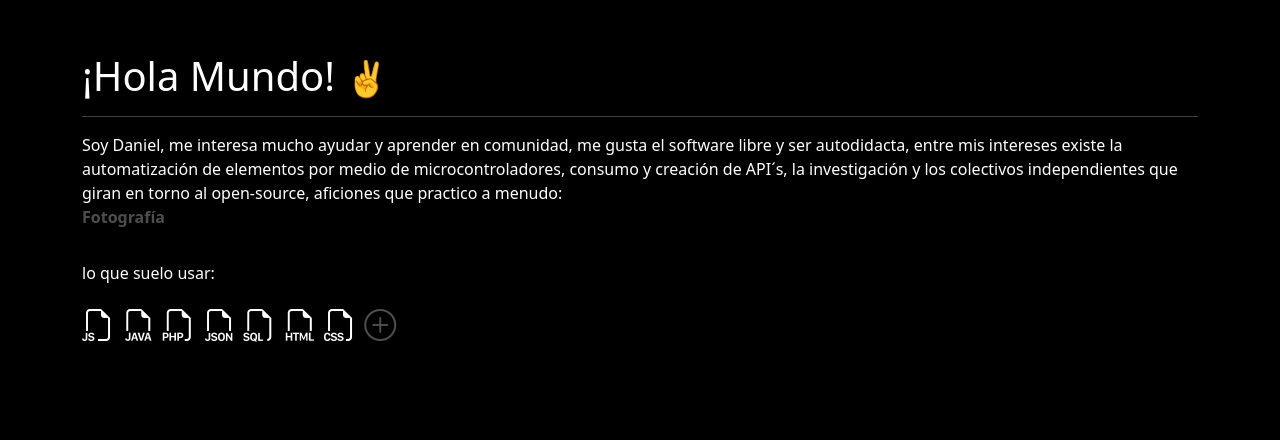
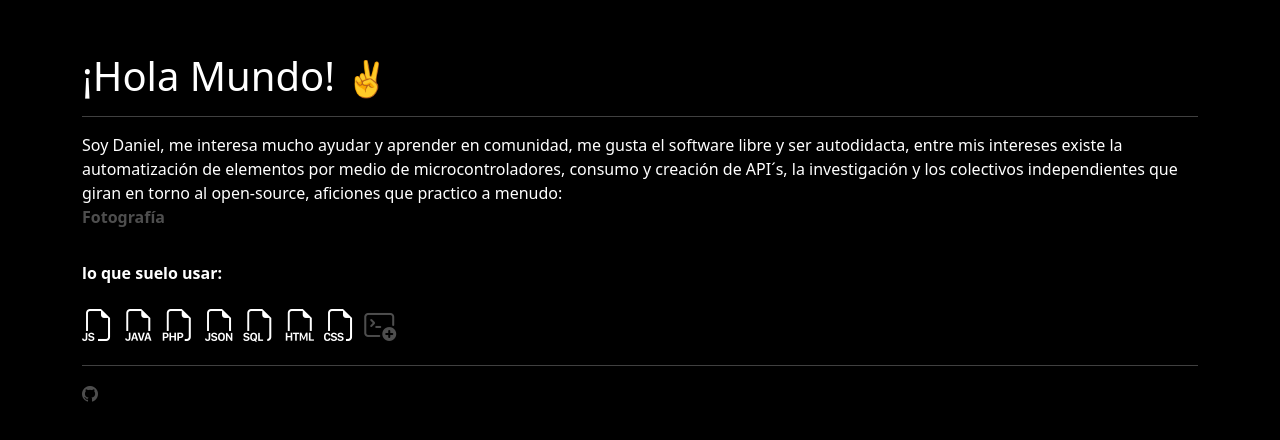
Before and after one commit to daniel-990/xorroperroSite, a website: page index.html in a window 1280 px wide. Shown: the part 108-548 px from the top of the page. Drawn offline with nearby package versions, Linux system fonts and the light colour scheme.

Commit message:
se edita el index

```diff
--- a/index.html
+++ b/index.html
@@ -18,10 +18,17 @@
                 me gusta el software libre y ser autodidacta,
                 entre mis intereses existe la automatización de elementos por medio de microcontroladores,
                 consumo y creación de API´s, la investigación y los colectivos independientes que giran en torno al open-source,
-                aficiones que practico a menudo: <br><b><a href="https://www.instagram.com/xorroperro/" target="_blank">Fotografía</a></b>
+                aficiones que practico a menudo: <br>
+                <b>
+                    <a href="https://www.instagram.com/xorroperro/" target="_blank">Fotografía</a>
+                </b>
             </div>
             <div class="iconos-lenguajes">
-                <p>lo que suelo usar:</p>
+                <p>
+                    <b>
+                        lo que suelo usar:
+                    </b>
+                </p>
                 <div class="iconos">
                     <i class="bi bi-filetype-js"></i>
                     <i class="bi bi-filetype-java"></i>
@@ -30,7 +37,11 @@
                     <i class="bi bi-filetype-sql"></i>
                     <i class="bi bi-filetype-html"></i>
                     <i class="bi bi-filetype-css"></i>
-                    <a href="https://www.arduino.cc/" target="_blank"><i class="bi bi-plus-circle"></i></a>
+                    <a href="https://www.arduino.cc/" target="_blank"><i class="bi bi-terminal-plus"></i></a>
+                </div>
+                <hr>
+                <div class="redes">
+                    <a href="https://github.com/daniel-990" target="_blank"><i class="bi bi-github"></i></a>
                 </div>
             </div>
         </div>
```
Also changed, not shown: 1 other file.
